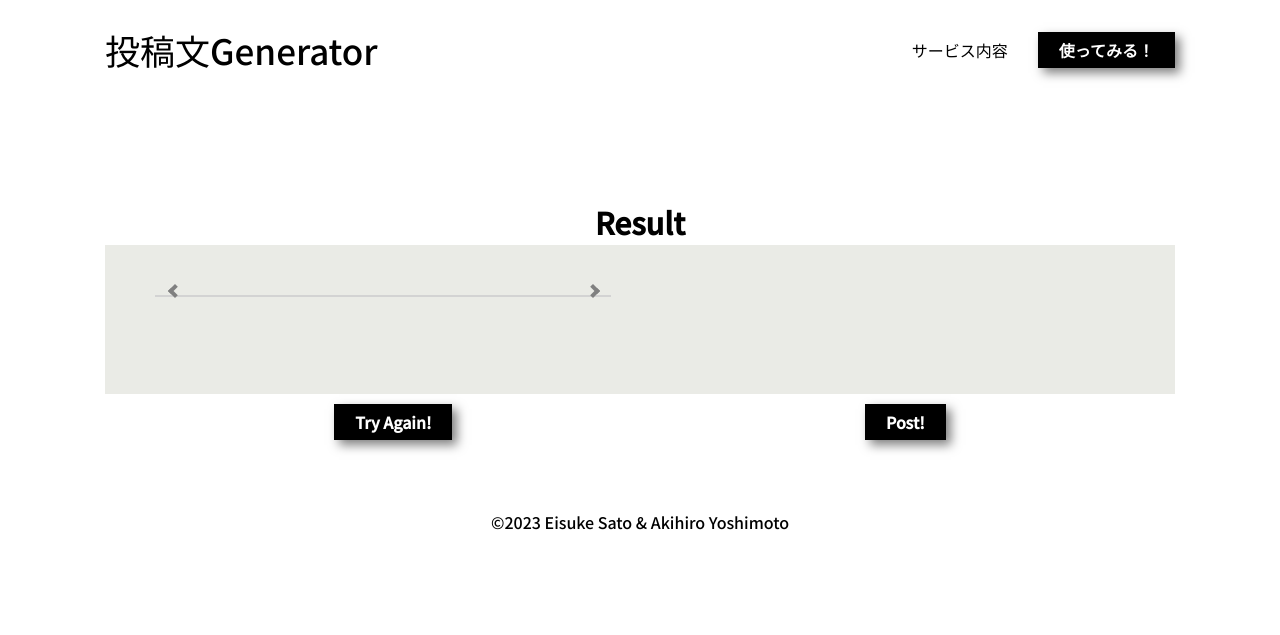
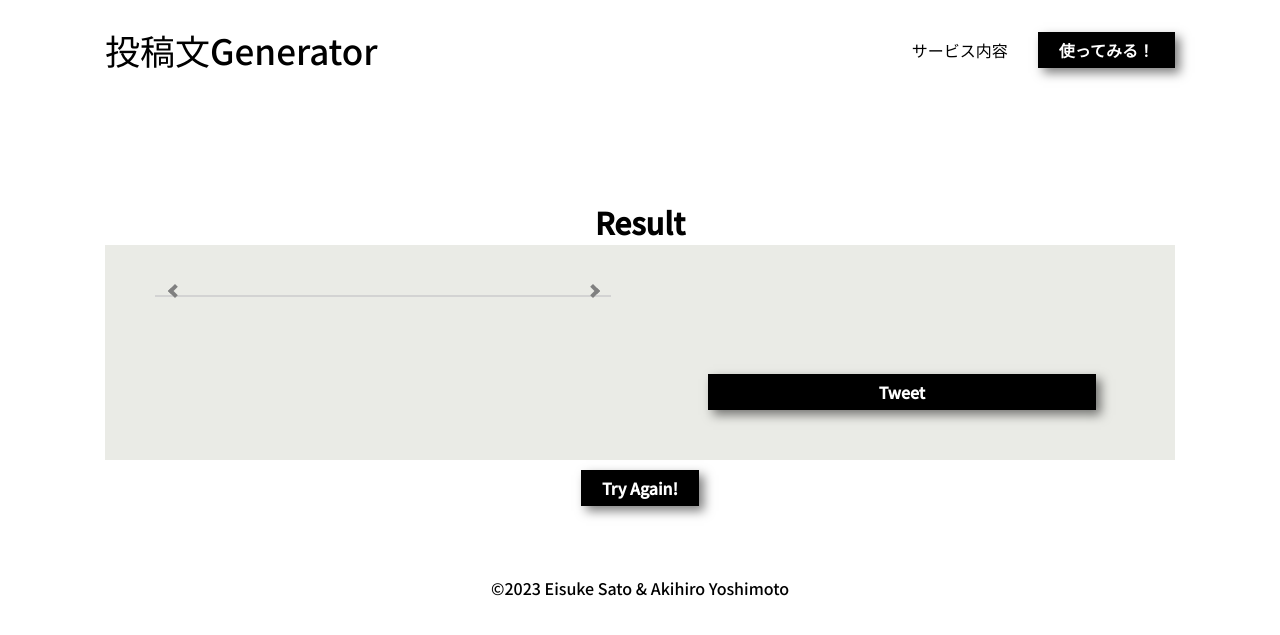
Before and after one commit to Hhelibebcnofne/Copy_of_hackathon, a Flask app: template templates/result.html in a window 1280 px wide. Shown: the top 635 px of the page. Run offline with Flask 3, Linux system fonts and the light colour scheme; the template is opened without the code that fills it, so the values that code supplies are empty; some libraries are stand-ins or nearby versions; some web fonts are replaced.

Commit message:
twitterボタン

```diff
--- a/static/css/pages/_home.scss
+++ b/static/css/pages/_home.scss
@@ -295,7 +295,6 @@ a {
     }
   }
 
-
   &__description {
     @include mq(md) {
       width: 40%;
@@ -304,9 +303,18 @@ a {
       margin-top: 5%;
     }
   }
+
+  .twitter-share-button {
+    display: block;
+    margin: 0 auto;
+    margin-top: 30px;
+  }
+
 }
 
 .btns {
+
+  // background-color: red;
   display: flex;
   width: 80%;
   margin: 0 auto;
--- a/static/css/style.css
+++ b/static/css/style.css
@@ -684,6 +684,11 @@ a {
     margin-top: 5%;
   }
 }
+.result .twitter-share-button {
+  display: block;
+  margin: 0 auto;
+  margin-top: 30px;
+}
 
 .btns {
   display: flex;
--- a/templates/index.html
+++ b/templates/index.html
@@ -13,7 +13,7 @@
                     <img src="static/img/insta.jpg" alt="" loading="lazy"/>
                 </div>
                 <div class="swiper-slide">
-                    <div class="hero__title">Want Herarts?</div>
+                    <div class="hero__title">Want Hearts?</div>
                     <img src="static/img/heart.jpg" alt="" loading="lazy"/>
                 </div>
                 <div class="swiper-slide">
--- a/templates/result.html
+++ b/templates/result.html
@@ -21,13 +21,20 @@
             </div>
             <div class="result__description item">
                 <p>{{test}}</p>
+                <a href="https://twitter.com/share?ref_src=twsrc%5Etfw" data-url="https://www.instextgen.jp/" data-text="{{test}}" data-hashtags="投稿文Generator"
+                class="twitter-share-button btn filled" data-show-count="false" data-size="large">Tweet</a>
             </div>
         </div>
     </section>
 </main>
 <div class="btns">
     <a class="btn filled" href="/">Try Again!</a>
-    <a class="btn filled" href="#">Post!</a>
+    <!-- <a class="btn filled" href="#">Post!</a> -->
+    <!-- <a href="https://twitter.com/share?ref_src=twsrc%5Etfw" data-url="https://www.instextgen.jp/" data-text="{{test}}"
+    class="btn filled" data-show-count="false" data-size="large">Post!</a> -->
+    <!-- <a href="https://twitter.com/share?ref_src=twsrc%5Etfw" data-url="https://www.instextgen.jp/" data-text="{{test}}"
+    class="twitter-share-button btn filled" data-show-count="false" data-size="large">Tweet</a> -->
+    <script async src="https://platform.twitter.com/widgets.js" charset="utf-8"></script>
 </div>
 
 <script>
```
Also changed, not shown: static/css/parts/_button.scss (+0 -25 lines), static/img/keep_img/flask.png (added), static/img/keep_img/football.jpeg (added), static/img/label_img/flask.png (added), static/img/label_img/football.jpeg (added), 1 other file.
